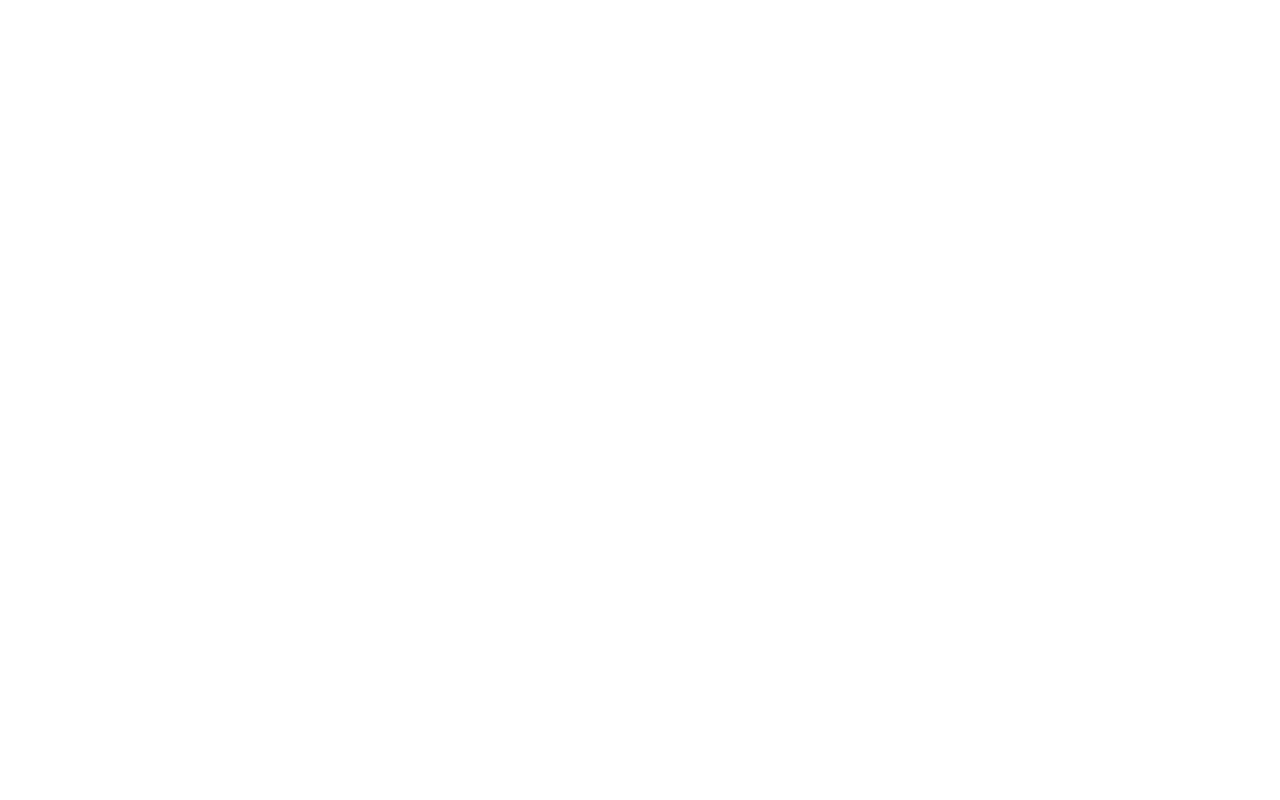
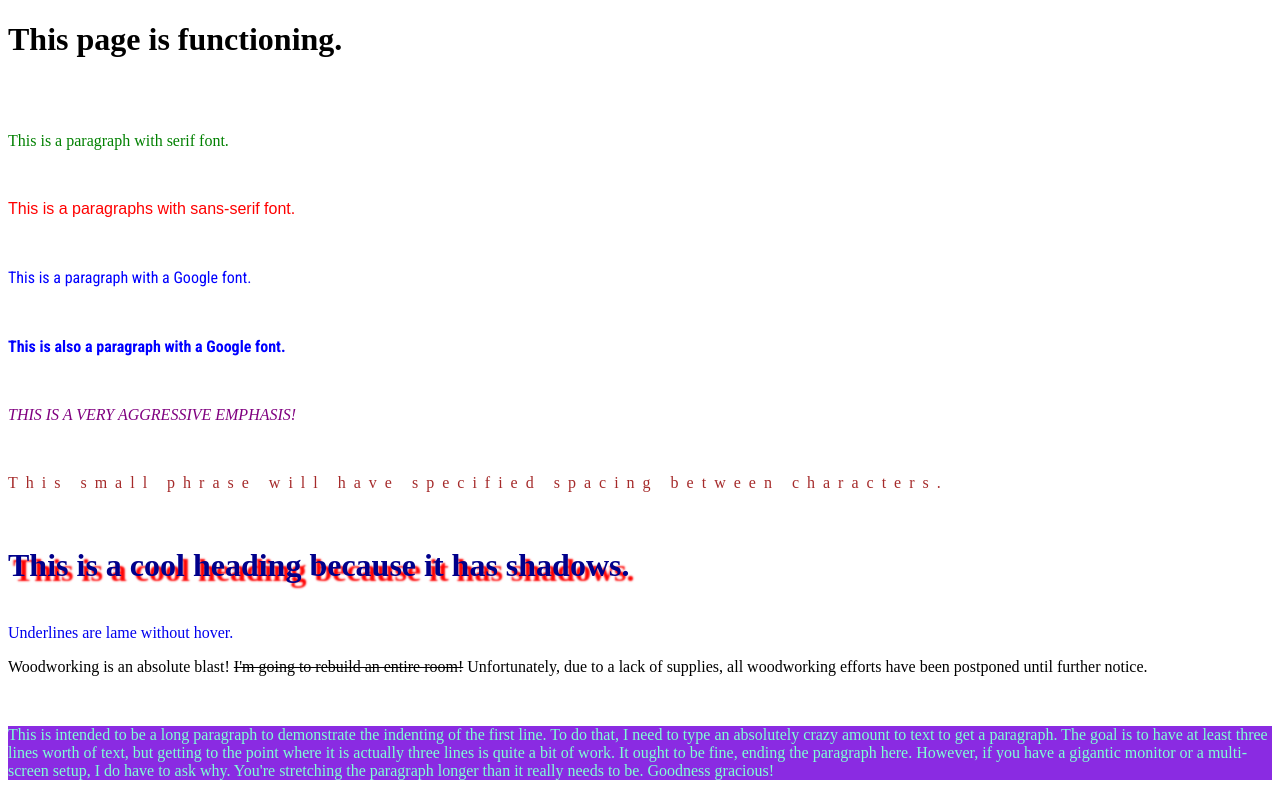
Before and after one commit to 2OldMaster-Actual/HTML-CSS-Course, a plain HTML site: page Pages/Assignments/wk04/01/04.01-textexercises.html in a window 1280 px wide. Drawn offline with Linux system fonts and the light colour scheme.

Commit message:
Wk04 Assignments

```diff
--- /dev/null
+++ b/Pages/Assignments/wk04/01/04.01-textexercises.css
@@ -0,0 +1,55 @@
+*{
+
+}
+
+.serif{
+    color: green;
+    font-family: serif;
+}
+
+.sans-serif{
+    color: red;
+    font-family: sans-serif;
+}
+
+.fancyfont{
+    color: blue;
+    font-family: 'Roboto Condensed', sans-serif;
+}
+
+.four{
+    font-weight: 400;
+}
+
+.seven{
+    font-weight: 700;
+}
+
+.smallcap-italics{
+    color: purple;
+    font-style: italic;
+    text-transform: uppercase;
+}
+
+.spacey{
+    color:brown;
+    letter-spacing: .5em;
+}
+
+.shadow{
+    color: darkblue;
+    text-shadow: 5px 5px 2px red;
+}
+
+a{
+    text-decoration: none;
+}
+
+a:hover{
+    text-decoration: underline;
+}
+
+.indented{
+    color:aquamarine;
+    background-color: blueviolet;
+}
--- a/Pages/Assignments/wk04/01/04.01-textexercises.html
+++ b/Pages/Assignments/wk04/01/04.01-textexercises.html
@@ -0,0 +1,28 @@
+<!DOCTYPE html>
+<html lang="en">
+
+    <head>
+        <meta charset="UTF-8">
+        <title>Default Page</title>
+        <link rel="stylesheet" href="https://fonts.googleapis.com/css2?family=Roboto+Condensed:wght@400;700&display=swap">
+        <link rel="stylesheet" href="04.01-textexercises.css";>
+    </head>
+
+    <body>
+        <main>
+            <h1>This page is functioning.</h1><br><br>
+            <p class="serif">This is a paragraph with serif font.</p><br/>
+            <p class="sans-serif">This is a paragraphs with sans-serif font.</p><br/>
+            <p class="fancyfont four" class="">This is a paragraph with a Google font.</p><br/>
+            <p class="fancyfont seven">This is also a paragraph with a Google font.</p><br/>
+            <p class="smallcap-italics">This is a very aggressive emphasis!</p><br/>
+            <p class="spacey">This small phrase will have specified spacing between characters.</p>
+            <br>
+            <h1 class="shadow">This is a cool heading because it has shadows.</h1><br/>
+            <a href="https:www.duckduckgo.com" target="_blank">Underlines are lame without hover.</a><br/>
+            <p>Woodworking is an absolute blast! <del>I'm going to rebuild an entire room!</del> Unfortunately, due to a lack of supplies, all woodworking efforts have been postponed until further notice.</p><br/>
+            <p class="indented">This is intended to be a long paragraph to demonstrate the indenting of the first line. To do that, I need to type an absolutely crazy amount to text to get a paragraph. The goal is to have at least three lines worth of text, but getting to the point where it is actually three lines is quite a bit of work. It ought to be fine, ending the paragraph here. However, if you have a gigantic monitor or a multi-screen setup, I do have to ask why. You're stretching the paragraph longer than it really needs to be. Goodness gracious!</p>
+        </main>
+    </body>
+
+</html>
```
Also changed, not shown: Pages/Assignments/wk04/02/04.02-semanticsi-layouti.html (+2 -2 lines), Pages/Assignments/wk04/02/04.02-semanticsi-layoutiii.html (+1 -1 lines), Pages/Assignments/wk04/03/04.03-semanticsii.html (+27 -21 lines).
